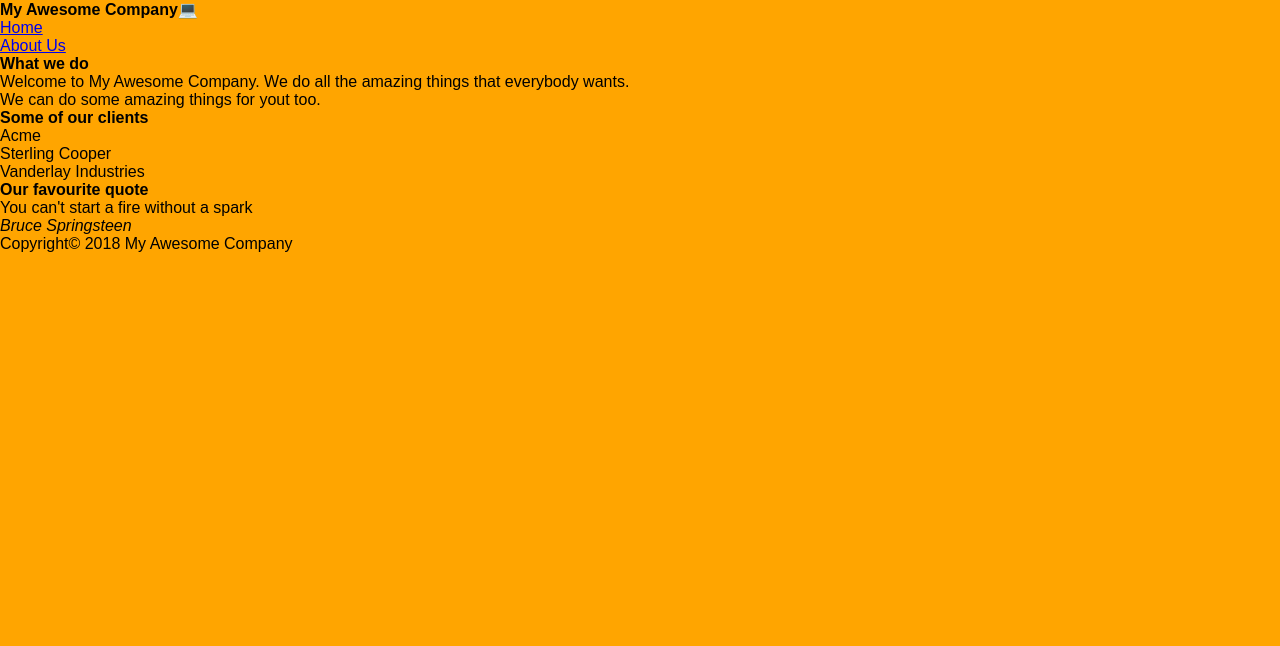
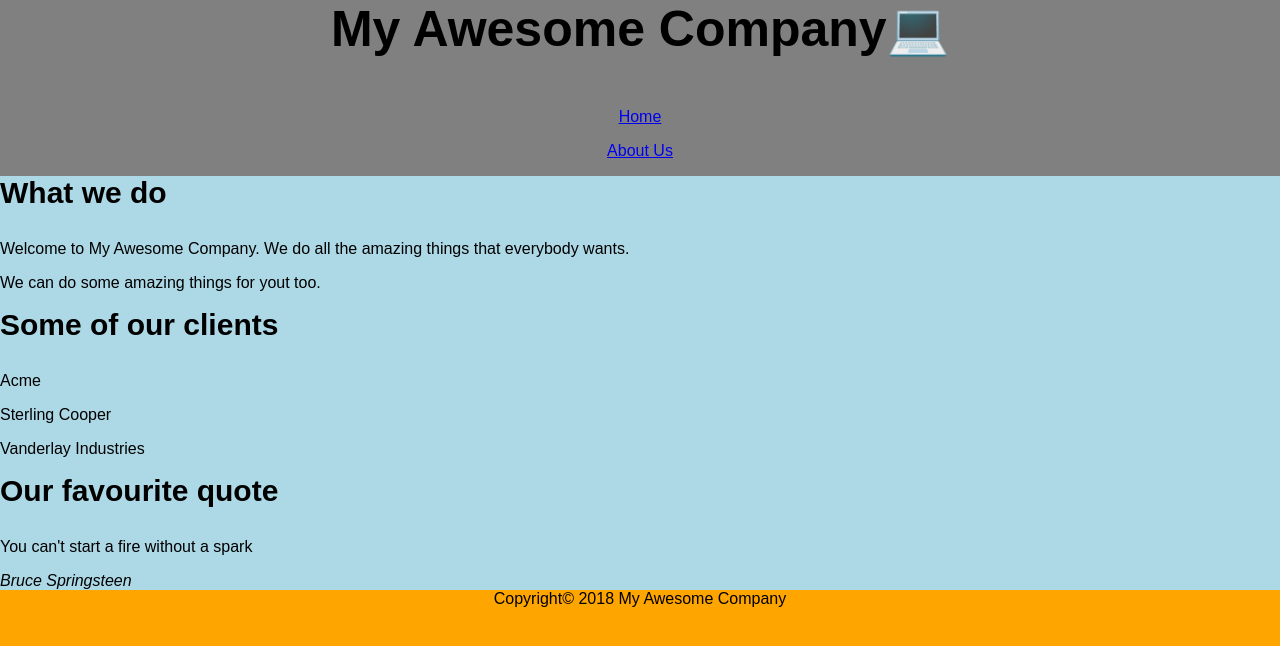
Before and after one commit to pineappalooza/tti20180829, a plain HTML site: page index.html in a window 1280 px wide. Drawn offline with Linux system fonts and the light colour scheme.

Commit message:
base styles

```diff
--- a/style.css
+++ b/style.css
@@ -19,3 +19,33 @@ body {
     font-family: arial, sans-serif;
     background-color: orange;
 }
+
+header {
+    background-color: gray;
+}
+
+header,
+footer {
+    text-align: center;
+}
+
+/* typography */
+
+h1 {
+    font-size: 50px;
+}
+
+h2 {
+    font-size: 30px;
+}
+
+h1,
+h2,
+p,
+li {
+    padding-bottom: 1em;
+}
+
+.item {
+    background-color: lightblue;
+}
```
